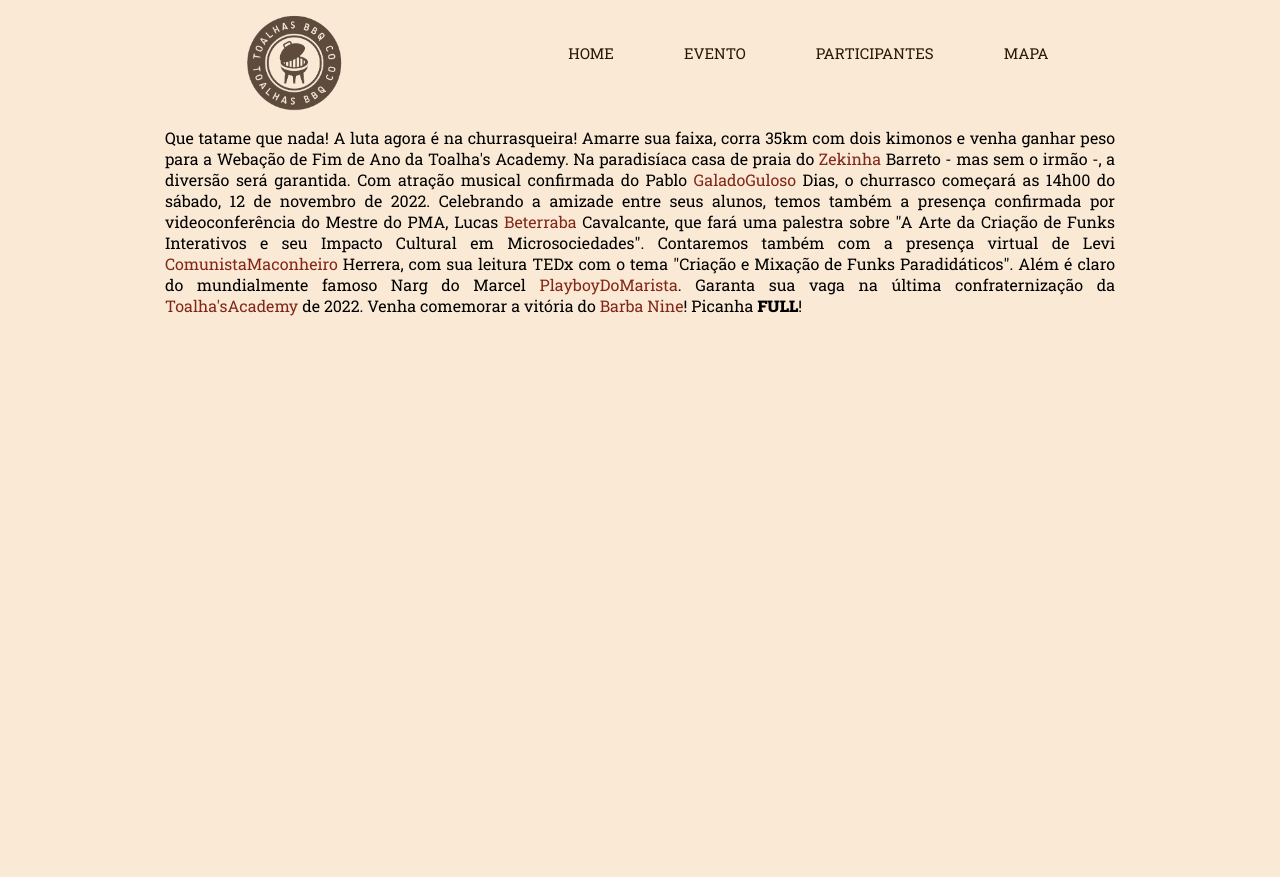
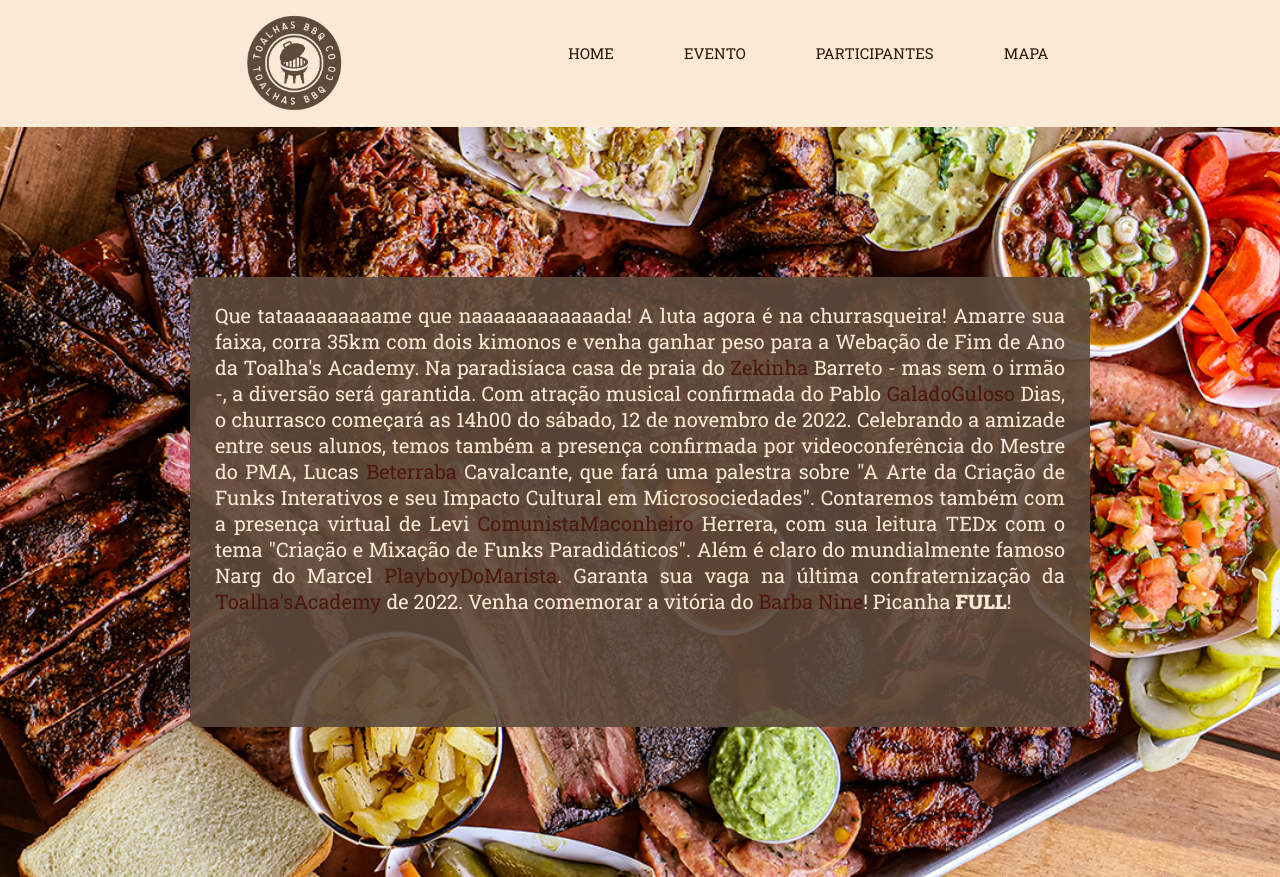
Before and after one commit to ZekasDev/ChurrAscademy, a React (Vite) app: page /event in a window 1280 px wide. Before the commit the page ends 800 px from the top, so only its background shows below. Built offline with nearby package versions, Linux system fonts and the light colour scheme; a web font is replaced by a local one.

Commit message:
Evento quase pronto

```diff
--- a/src/Pages/Event/Event.jsx
+++ b/src/Pages/Event/Event.jsx
@@ -5,9 +5,10 @@ export function Event() {
   return (
     <div className="event">
       <Header />
+      <div className="event_bg">
       <div className="info_text">
           <p>
-            Que tatame que nada! A luta agora é na churrasqueira! Amarre sua
+            Que tataaaaaaaaame que naaaaaaaaaaaada! A luta agora é na churrasqueira! Amarre sua
             faixa, corra 35km com dois kimonos e venha ganhar peso para a
             Webação de Fim de Ano da Toalha's Academy. Na paradisíaca casa de
             praia do <span> Zekinha </span> Barreto - mas sem o irmão -, a
@@ -27,6 +28,7 @@ export function Event() {
             <span className="lula" > Barba Nine</span>! Picanha <strong>FULL</strong>!
           </p>
         </div>
+      </div>
     </div>
   );
 }
--- a/src/Pages/Event/Event.scss
+++ b/src/Pages/Event/Event.scss
@@ -1,10 +1,32 @@
-.info_text {
-  max-width: 950px;
-  margin-inline: auto;
-  text-align: justify;
+.event_bg {
 
-  span {
-    color: rgb(130, 39, 23);
+    background-image: url(../../assets/imgs/bg02.jpg);
+    background-size: cover;
+    background-position: center;
+    height: 750px;
+    display: flex;
+    align-items: center;
+    justify-content: center;
+    flex-direction: column;
+    color: rgb(250, 233, 213);
+    font-size: 20px;
+    position: relative;
 
+    .info_text {
+    width: 900px;
+    height: 450px;
+    object-fit: cover;
+    margin-inline: auto;
+    text-align: justify;
+    background-color: rgb(94, 75, 60, 0.90);
+    color: rgb(250, 233, 213);
+    padding: 25px;
+    border-radius: 10px;
+
+
+    span {
+      color: rgb(78, 23, 13);
+
+    }
   }
-}
+  }
```
Also changed, not shown: src/assets/imgs/bg02.jpg (added).
